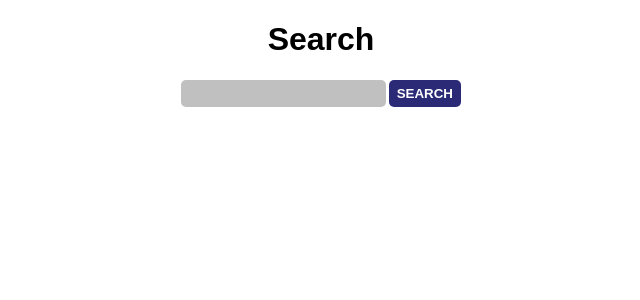
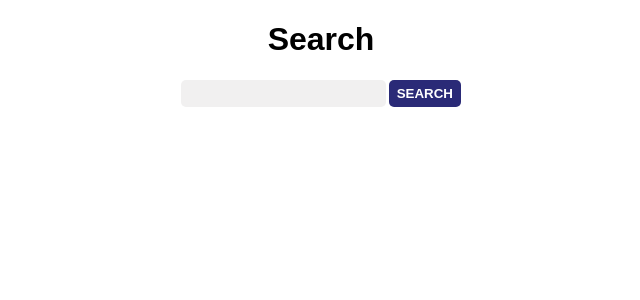
Before and after one commit to PJMantoss/autocomplete_search, a React (Create React App) app: page / in a window 1280 px wide. Shown: the top 300 px of the page, without its empty margins (319-959 px from the left). Built offline with nearby package versions, Linux system fonts and the light colour scheme; the HTML template or start-up script is replaced by a standard one.

Commit message:
update App styling

```diff
--- a/src/App.css
+++ b/src/App.css
@@ -33,7 +33,7 @@ input {
   width: 220px;
   border-radius: 5px;
   border: 0;
-  background: silver;
+  background: rgb(241, 240, 240);
 }
 
 .searchInner {
```
